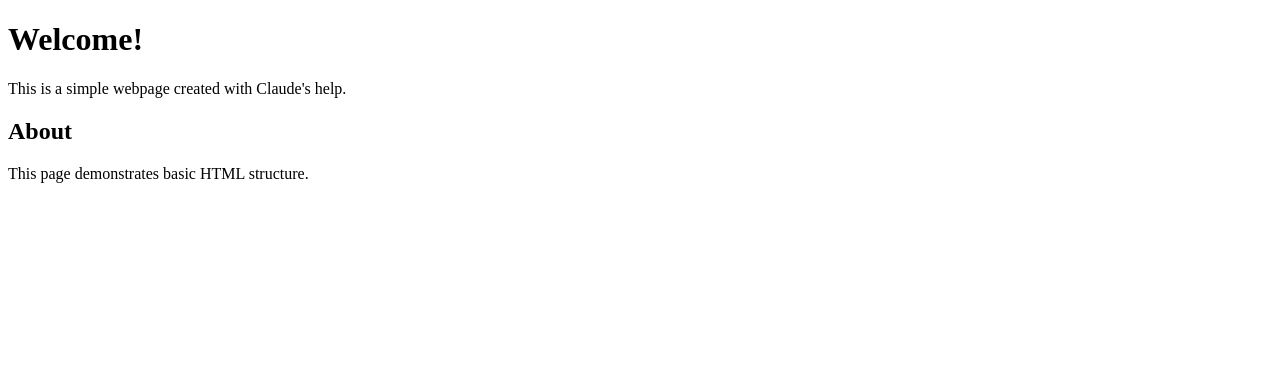
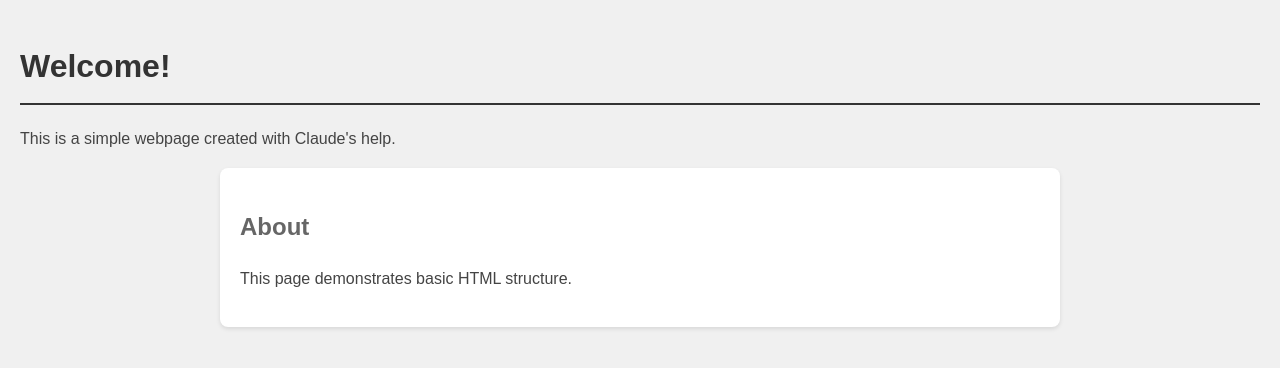
Before and after one commit to rawhideron/claude-test1, a plain HTML site: page index.html in a window 1280 px wide. Drawn offline with Linux system fonts and the light colour scheme.

Commit message:
Add CSS styling to the page

```diff
--- a/index.html
+++ b/index.html
@@ -4,6 +4,34 @@
     <meta charset="UTF-8">
     <meta name="viewport" content="width=device-width, initial-scale=1.0">
     <title>Welcome to My Page</title>
+    <style>
+        body {
+            font-family: Arial, sans-serif;
+            line-height: 1.6;
+            margin: 0;
+            padding: 20px;
+            background-color: #f0f0f0;
+        }
+        .container {
+            max-width: 800px;
+            margin: 0 auto;
+            padding: 20px;
+            background-color: white;
+            border-radius: 8px;
+            box-shadow: 0 2px 4px rgba(0,0,0,0.1);
+        }
+        h1 {
+            color: #333;
+            border-bottom: 2px solid #333;
+            padding-bottom: 10px;
+        }
+        h2 {
+            color: #666;
+        }
+        p {
+            color: #444;
+        }
+    </style>
 </head>
 <body>
     <h1>Welcome!</h1>
```
